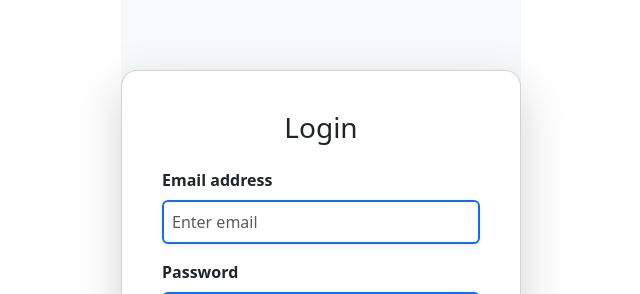
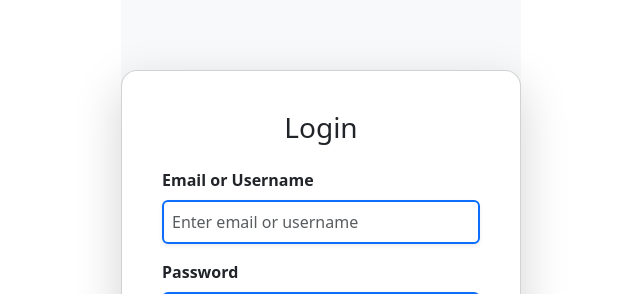
Before and after one commit to aryan-madhavi/HealthShare, a React (Vite) app in the folder HealthShare/: page / in a window 1280 px wide. Shown: the part 158-452 px from the top of the page, without its empty margins (319-959 px from the left). Built offline with nearby package versions, Linux system fonts and the light colour scheme; the HTML template or start-up script is replaced by a standard one.

Commit message:
enable firebase auth in login and signup

```diff
--- a/HealthShare/src/pages/login.jsx
+++ b/HealthShare/src/pages/login.jsx
@@ -1,9 +1,52 @@
+import { useState } from "react";
 import { Form, Button, Card } from "react-bootstrap";
 import { useNavigate } from "react-router-dom";
-
+import { auth, db } from "../firebase"; // 👈 your firebase.js
+import { signInWithEmailAndPassword } from "firebase/auth";
+import { collection, query, where, getDocs } from "firebase/firestore";
 
 function Login() {
   const navigate = useNavigate();
+  const [form, setForm] = useState({ userInput: "", password: "" });
+  const [loading, setLoading] = useState(false);
+
+  const handleChange = (e) => {
+    setForm({ ...form, [e.target.name]: e.target.value });
+  };
+
+  const handleSubmit = async (e) => {
+    e.preventDefault();
+    setLoading(true);
+
+    try {
+      let email = form.userInput;
+
+      // 1️⃣ If input is not an email, treat it as username → fetch from Firestore
+      if (!email.includes("@")) {
+        const q = query(collection(db, "users"), where("username", "==", form.userInput));
+        const querySnap = await getDocs(q);
+
+        if (querySnap.empty) {
+          throw new Error("No user found with this username.");
+        }
+        email = querySnap.docs[0].data().email;
+      }
+
+      // 2️⃣ Sign in with Firebase Auth
+      const userCredential = await signInWithEmailAndPassword(auth, email, form.password);
+      const user = userCredential.user;
+
+      console.log("Logged in:", user.uid);
+
+      // Redirect to dashboard
+      navigate("/home");
+    } catch (error) {
+      console.error("Login error:", error.message);
+      alert(error.message);
+    } finally {
+      setLoading(false);
+    }
+  };
 
   return (
     <div className="d-flex justify-content-center align-items-center vh-100 bg-light">
@@ -11,12 +54,15 @@ function Login() {
         <Card.Body>
           <h3 className="text-center mb-4">Login</h3>
 
-          <Form>
+          <Form onSubmit={handleSubmit}>
             <Form.Group className="mb-3" controlId="formGroupUser">
-              <Form.Label className="text-start d-block fw-semibold">Email address</Form.Label>
+              <Form.Label className="text-start d-block fw-semibold">Email or Username</Form.Label>
               <Form.Control
-                type="email"
-                placeholder="Enter email"
+                type="text"
+                name="userInput"
+                value={form.userInput}
+                onChange={handleChange}
+                placeholder="Enter email or username"
                 className="rounded p-2 border border-2 border-primary shadow-sm focus-ring"
               />
             </Form.Group>
@@ -25,14 +71,22 @@ function Login() {
               <Form.Label className="text-start d-block fw-semibold">Password</Form.Label>
               <Form.Control
                 type="password"
+                name="password"
+                value={form.password}
+                onChange={handleChange}
                 placeholder="Enter password"
                 className="rounded p-2 border border-2 border-primary shadow-sm"
               />
             </Form.Group>
 
             <div className="d-grid">
-              <Button variant="primary" type="submit" className="rounded py-2 fw-bold">
-                Login
+              <Button
+                variant="primary"
+                type="submit"
+                className="rounded py-2 fw-bold"
+                disabled={loading}
+              >
+                {loading ? "Logging in..." : "Login"}
               </Button>
             </div>
           </Form>
--- a/HealthShare/src/pages/signup.jsx
+++ b/HealthShare/src/pages/signup.jsx
@@ -1,20 +1,59 @@
-
 import React, { useState } from 'react';
 import { Form, Button, ToggleButton, ButtonGroup, Container } from 'react-bootstrap';
 import { Eye, EyeSlash } from 'react-bootstrap-icons';
+import { createUserWithEmailAndPassword } from "firebase/auth";
+import { doc, setDoc } from "firebase/firestore";
+import { auth, db } from "../firebase";   // ✅ fixed import
 
 function Signup() {
   const [passwordShown, setPasswordShown] = useState(false);
   const [confirmPasswordShown, setConfirmPasswordShown] = useState(false);
   const [role, setRole] = useState('patient');
+  const [form, setForm] = useState({ username: '', email: '', password: '', confirmPassword: '' });
+
+  const handleChange = (e) => {
+    setForm({ ...form, [e.target.name]: e.target.value });
+  };
+
+const handleSubmit = async (e) => {
+  e.preventDefault();
+
+  if (form.password !== form.confirmPassword) {
+    alert("Passwords do not match!");
+    return;
+  }
+
+  try {
+    // Create user with Firebase Auth
+    const userCredential = await createUserWithEmailAndPassword(auth, form.email, form.password);
+    const user = userCredential.user;
+
+    // 1️⃣ Add full user info into USERS collection
+    await setDoc(doc(db, "users", user.uid), {
+      username: form.username,
+      email: form.email,
+      role: role,
+      createdAt: new Date(),
+    });
+
+    // 2️⃣ Add EMPTY doc into doctors/patients collection
+    const roleCollection = role === "patient" ? "patients" : "doctors";
+    await setDoc(doc(db, roleCollection, user.uid), {}); // 👈 empty document
+
+    alert(`Signup successful! User added to "users" and empty doc created in "${roleCollection}".`);
+  } catch (error) {
+    console.error("Error signing up:", error);
+    alert(error.message);
+  }
+};
+
 
   return (
     <Container className="mt-5">
       <div style={{ width: '25rem' }}>
-        {/* Signup Heading */}
         <h3 className="mb-3">Signup</h3>
 
-        {/* Doctor/Patient Toggle*/}
+        {/* Role Toggle */}
         <div className="mb-4">
           <ButtonGroup>
             <ToggleButton
@@ -42,16 +81,31 @@ function Signup() {
           </ButtonGroup>
         </div>
 
+        <Form onSubmit={handleSubmit}>
           {/* Username */}
           <Form.Group className="mb-3 text-start" controlId="formUsername">
             <Form.Label>Username</Form.Label>
-          <Form.Control type="text" placeholder="Enter username" />
+            <Form.Control
+              type="text"
+              name="username"
+              placeholder="Enter username"
+              value={form.username}
+              onChange={handleChange}
+              required
+            />
           </Form.Group>
 
           {/* Email */}
           <Form.Group className="mb-3 text-start" controlId="formEmail">
             <Form.Label>Email address</Form.Label>
-          <Form.Control type="email" placeholder="Enter email" />
+            <Form.Control
+              type="email"
+              name="email"
+              placeholder="Enter email"
+              value={form.email}
+              onChange={handleChange}
+              required
+            />
           </Form.Group>
 
           {/* Password */}
@@ -60,7 +114,11 @@ function Signup() {
             <div className="d-flex align-items-center">
               <Form.Control
                 type={passwordShown ? 'text' : 'password'}
+                name="password"
                 placeholder="Enter password"
+                value={form.password}
+                onChange={handleChange}
+                required
               />
               <Button
                 variant="link"
@@ -79,7 +137,11 @@ function Signup() {
             <div className="d-flex align-items-center">
               <Form.Control
                 type={confirmPasswordShown ? 'text' : 'password'}
+                name="confirmPassword"
                 placeholder="Confirm password"
+                value={form.confirmPassword}
+                onChange={handleChange}
+                required
               />
               <Button
                 variant="link"
@@ -93,14 +155,10 @@ function Signup() {
           </Form.Group>
 
           {/* Submit Button */}
-        <Button
-          variant="primary"
-          type="submit"
-          className="w-100 rounded"
-          style={{ height: '40px' }}
-        >
+          <Button variant="primary" type="submit" className="w-100 rounded" style={{ height: '40px' }}>
             Signup
           </Button>
+        </Form>
       </div>
     </Container>
   );
```
Lines whose indentation alone changed are shown as unchanged.
